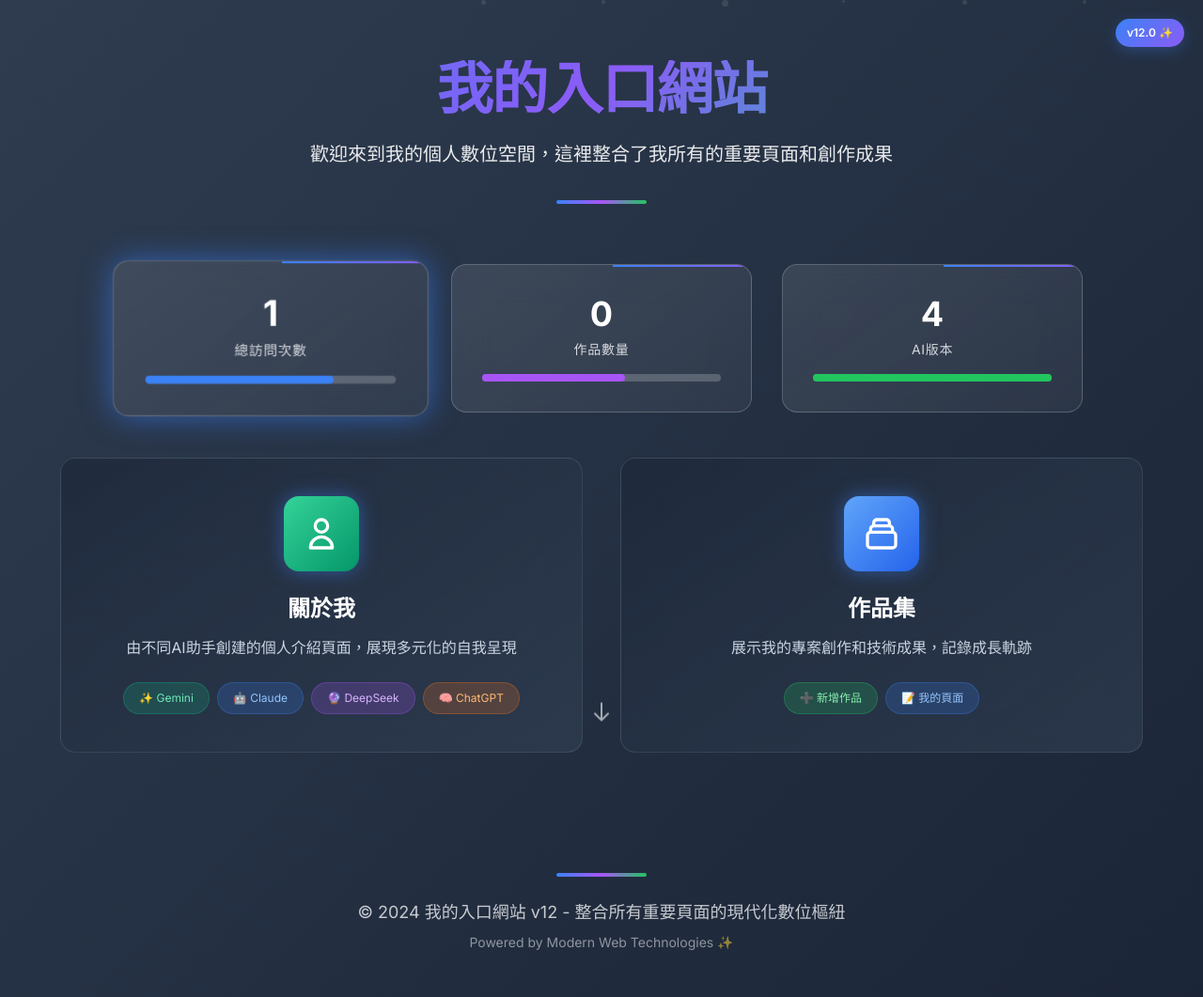
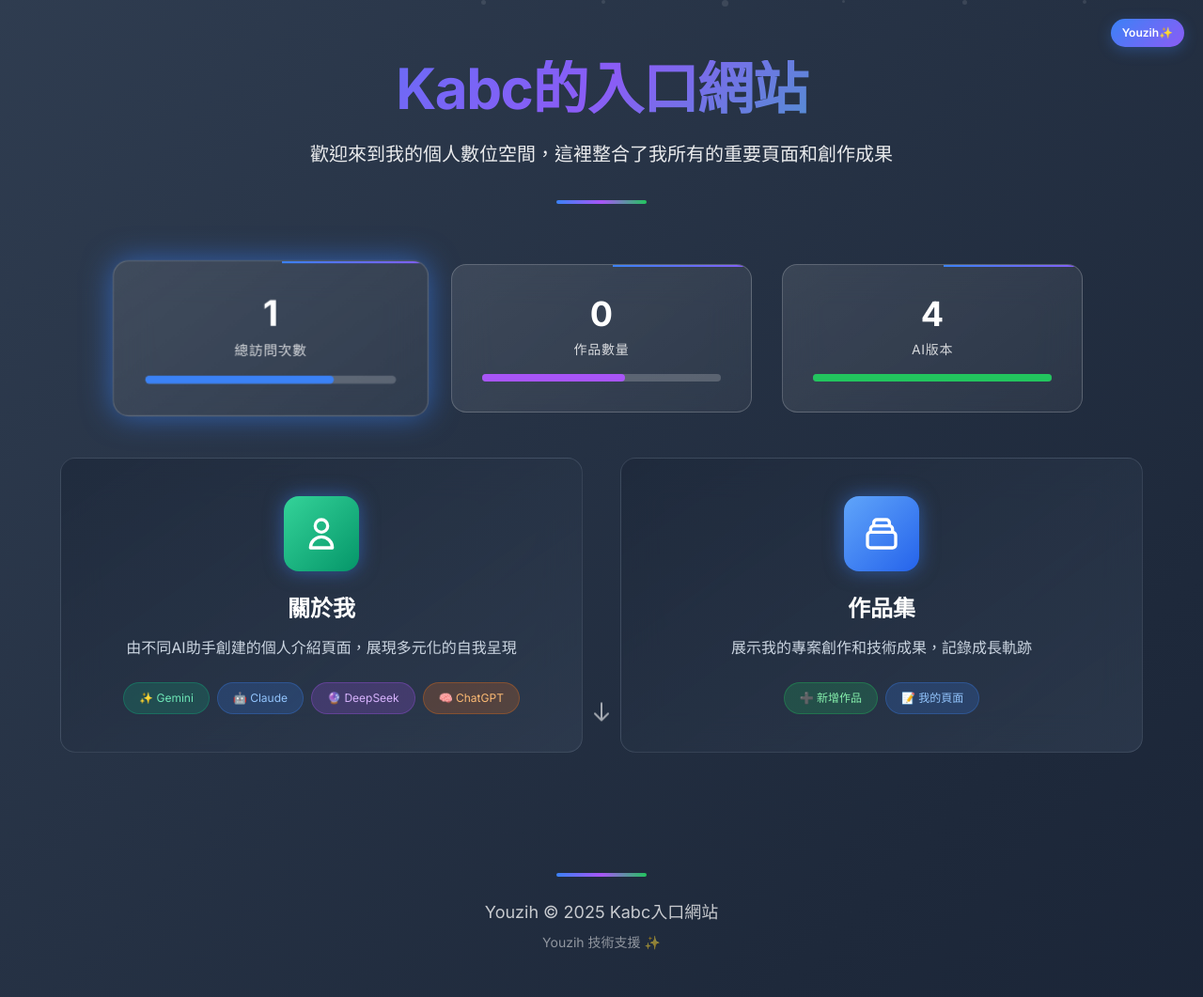
Before and after one commit to youhog/kabc, a plain HTML site: page index.html in a window 1280 px wide. Shown: the whole page at 94% size. Drawn offline with nearby package versions, Linux system fonts and the light colour scheme.

Commit message:
Update index.html

```diff
--- a/index.html
+++ b/index.html
@@ -3,7 +3,7 @@
  <head>
   <meta charset="UTF-8">
   <meta name="viewport" content="width=device-width, initial-scale=1.0">
-  <title>我的入口網站 v12</title>
+  <title>Kabc入口網站</title>
   <script src="https://cdn.tailwindcss.com"></script>
   <link href="https://fonts.googleapis.com/css2?family=Inter:wght@300;400;500;600;700&amp;display=swap" rel="stylesheet">
   <style>
@@ -358,10 +358,10 @@
     <div class="particle" style="left: 90%; width: 4px; height: 4px; animation-delay: 16s;"></div>
    </div><!-- Version Badge -->
    <div class="version-badge">
-    v12.0 ✨
+    Youzih✨
    </div><!-- Header -->
    <header class="text-center py-16 px-6 relative">
-    <h1 class="text-6xl font-bold text-gradient mb-6 tracking-tight">我的入口網站</h1>
+    <h1 class="text-6xl font-bold text-gradient mb-6 tracking-tight">Kabc的入口網站</h1>
     <p class="text-xl text-white opacity-90 max-w-3xl mx-auto leading-relaxed">歡迎來到我的個人數位空間，這裡整合了我所有的重要頁面和創作成果</p>
     <div class="mt-8 flex justify-center">
      <div class="w-24 h-1 bg-gradient-to-r from-blue-500 via-purple-500 to-green-500 rounded-full"></div>
@@ -506,16 +506,16 @@
    <footer class="text-center py-12 px-6 relative">
     <div class="max-w-4xl mx-auto">
      <div class="w-24 h-1 bg-gradient-to-r from-blue-500 via-purple-500 to-green-500 rounded-full mx-auto mb-6"></div>
-     <p class="text-white opacity-75 text-lg">© 2024 我的入口網站 v12 - 整合所有重要頁面的現代化數位樞紐</p>
-     <p class="text-white opacity-50 text-sm mt-2">Powered by Modern Web Technologies ✨</p>
+     <p class="text-white opacity-75 text-lg">Youzih © 2025 Kabc入口網站</p>
+     <p class="text-white opacity-50 text-sm mt-2">Youzih 技術支援 ✨</p>
     </div>
    </footer>
   </main>
   <script>
         // 🔒 GitHub 配置 - 團隊協作版本
         const GITHUB_CONFIG = {
-            username: 'your-username',        // 🔧 替換成你的 GitHub 用戶名
-            repo: 'your-repo-name',          // 🔧 替換成你的倉庫名稱
+            username: 'youhog',        // 🔧 替換成你的 GitHub 用戶名
+            repo: 'kabc',          // 🔧 替換成你的倉庫名稱
             dataFile: 'data/portfolio-data.json', // 數據檔案路徑 (建議放在 data 資料夾)
             publicDataUrl: './data/portfolio-data.json', // 公開數據檔案路徑 (用於讀取)
             encryptionKey: null,             // 加密密鑰 (運行時設置)
```
